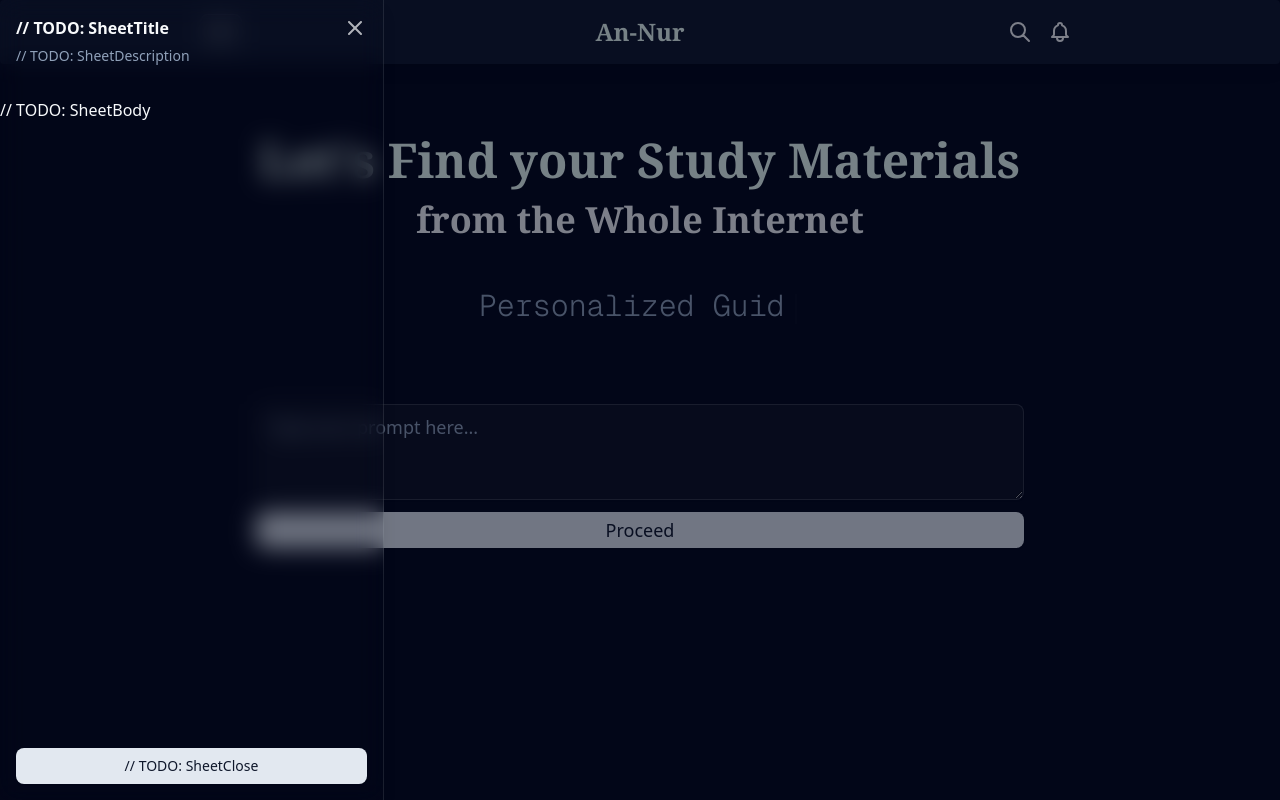
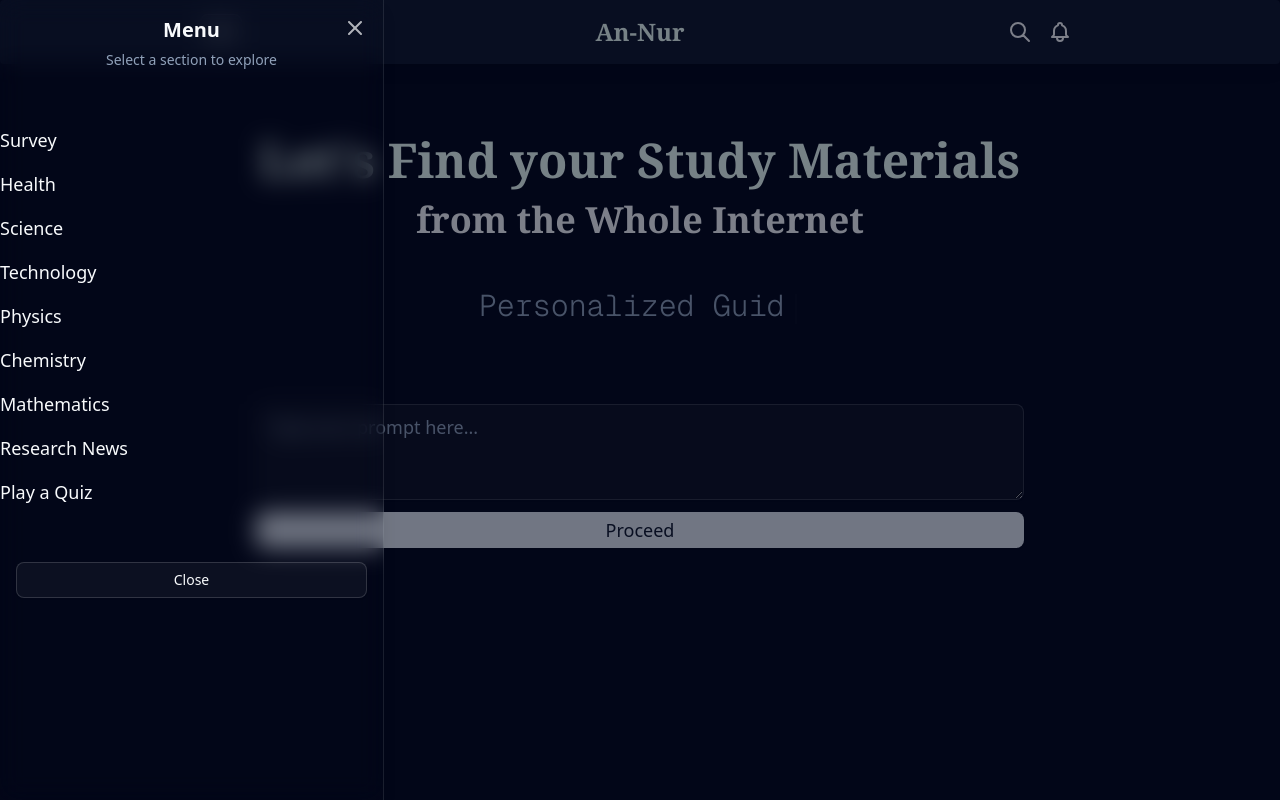
Before and after one commit to ShifatHasanGNS/an-nur, a Next.js app: page / in a window 1280 px wide. Both pictures are taken after a click on the button 221 px from the left and 32 px from the top of the page. Shown: the top 800 px of the page. Built offline with nearby package versions, Linux system fonts and the light colour scheme.

Commit message:
modified side-panel

```diff
--- a/src/components/NavBar.jsx
+++ b/src/components/NavBar.jsx
@@ -1,9 +1,7 @@
 "use client";
 
 import Link from "next/link";
-
 import { Button } from "@/components/ui/button";
-
 import {
   Sheet,
   SheetTrigger,
@@ -17,7 +15,6 @@
 
 export default function NavBar() {
   return (
-    <>
     <div className="navbar sticky top-0 backdrop-blur-lg shadow-lg rounded p-auto mx-auto px-10 sm:px-50 bg-[rgba(49,65,88,0.3)]">
       <div className="navbar-start">
         <Sheet>
@@ -30,26 +27,50 @@
                 viewBox="0 0 24 24"
                 stroke="currentColor"
               >
-                  {" "}
                 <path
                   strokeLinecap="round"
                   strokeLinejoin="round"
                   strokeWidth="2"
                   d="M4 6h16M4 12h16M4 18h7"
-                  />{" "}
+                />
               </svg>
             </Button>
           </SheetTrigger>
 
           <SheetContent>
             <SheetHeader>
-                <SheetTitle>// TODO: SheetTitle</SheetTitle>
-                <SheetDescription>// TODO: SheetDescription</SheetDescription>
+              <SheetTitle className="text-xl font-bold text-center">Menu</SheetTitle>
+              <SheetDescription className="text-sm text-muted-foreground text-center">
+                Select a section to explore
+              </SheetDescription>
             </SheetHeader>
-              // TODO: SheetBody
-              <SheetFooter>
+
+            <div className="flex flex-col space-y-4 mt-6">
+              {[
+                { name: "Survey", path: "/survey" },
+                { name: "Health", path: "/health" },
+                { name: "Science", path: "/science" },
+                { name: "Technology", path: "/technology" },
+                { name: "Physics", path: "/physics" },
+                { name: "Chemistry", path: "/chemistry" },
+                { name: "Mathematics", path: "/mathematics" },
+                { name: "Research News", path: "/research-news" },
+                { name: "Play a Quiz", path: "/quiz" },
+              ].map((item) => (
+                <SheetClose asChild key={item.name}>
+                  <Link
+                    href={item.path}
+                    className="text-lg font-medium hover:underline text-foreground"
+                  >
+                    {item.name}
+                  </Link>
+                </SheetClose>
+              ))}
+            </div>
+
+            <SheetFooter className="mt-6">
               <SheetClose asChild>
-                  <Button type="submit">// TODO: SheetClose</Button>
+                <Button variant="outline">Close</Button>
               </SheetClose>
             </SheetFooter>
           </SheetContent>
@@ -74,13 +95,12 @@
             viewBox="0 0 24 24"
             stroke="currentColor"
           >
-              {" "}
             <path
               strokeLinecap="round"
               strokeLinejoin="round"
               strokeWidth="2"
               d="M21 21l-6-6m2-5a7 7 0 11-14 0 7 7 0 0114 0z"
-              />{" "}
+            />
           </svg>
         </button>
         <button className="btn btn-ghost btn-circle">
@@ -92,19 +112,17 @@
               viewBox="0 0 24 24"
               stroke="currentColor"
             >
-                {" "}
               <path
                 strokeLinecap="round"
                 strokeLinejoin="round"
                 strokeWidth="2"
                 d="M15 17h5l-1.405-1.405A2.032 2.032 0 0118 14.158V11a6.002 6.002 0 00-4-5.659V5a2 2 0 10-4 0v.341C7.67 6.165 6 8.388 6 11v3.159c0 .538-.214 1.055-.595 1.436L4 17h5m6 0v1a3 3 0 11-6 0v-1m6 0H9"
-                />{" "}
+              />
             </svg>
             <span className="badge badge-xs badge-primary indicator-item"></span>
           </div>
         </button>
       </div>
     </div>
-    </>
   );
 }
```
Lines whose indentation alone changed are shown as unchanged.
